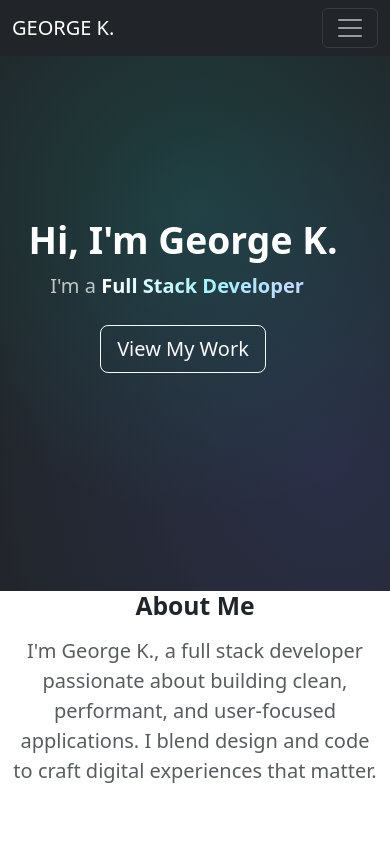
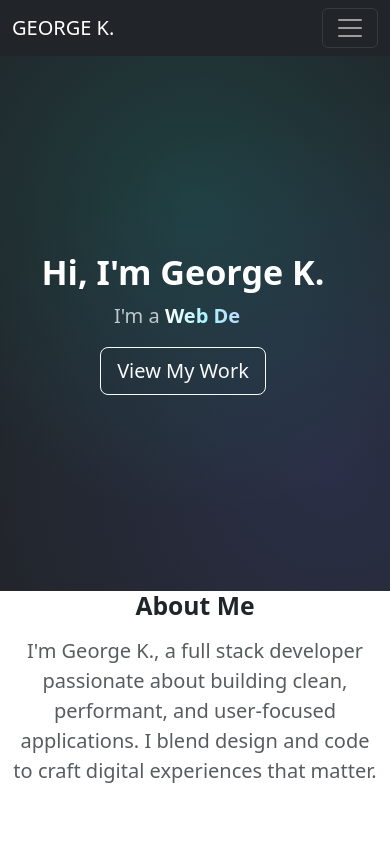
Before and after one commit to gkurkjian/Geos_Portfolio, a Next.js app: page / in a window 390 px wide. Shown: the top 844 px of the page. Built offline with nearby package versions, Linux system fonts and the light colour scheme.

Commit message:
fifteenth commit: made responsive Home.js with type animation, improved animation in About.js

```diff
--- a/components/About.js
+++ b/components/About.js
@@ -1,50 +1,82 @@
+'use client';
+
 import { Container, Row, Col, Card } from 'react-bootstrap';
+import { useInView } from 'react-intersection-observer';
+import { motion } from 'framer-motion';
 
 export default function About() {
+  const { ref, inView } = useInView({
+    triggerOnce: false,
+    threshold: 0.2,
+  });
+
+  const fadeUp = {
+    hidden: { opacity: 0, y: 30 },
+    visible: { opacity: 1, y: 0 },
+  };
+
   return (
-    <section className="bg-white py-6 py-lg-7" id="about">
+    <section className="bg-white py-6 py-lg-7" id="about" ref={ref}>
       <Container>
         {/* Header */}
         <Row className="justify-content-center text-center mb-5">
           <Col md={8}>
-            <h2 className="fw-bold mb-3">About Me</h2>
-            <p className="lead text-muted">
+            <motion.h2
+              className="fw-bold mb-3"
+              variants={fadeUp}
+              initial="hidden"
+              animate={inView ? 'visible' : 'hidden'}
+              transition={{ duration: 0.5 }}
+            >
+              About Me
+            </motion.h2>
+            <motion.p
+              className="lead text-muted"
+              variants={fadeUp}
+              initial="hidden"
+              animate={inView ? 'visible' : 'hidden'}
+              transition={{ duration: 0.6, delay: 0.1 }}
+            >
               I&apos;m George K., a full stack developer passionate about building clean, performant, and user-focused applications. I blend design and code to craft digital experiences that matter.
-            </p>
+            </motion.p>
           </Col>
         </Row>
 
         {/* Mission / Vision / Values */}
         <Row className="g-4 justify-content-center text-center">
-          <Col md={6} lg={4}>
-            <Card className="border-0 shadow-sm h-100 p-4 rounded-4">
-              <div className="fs-1 mb-2">🎯</div>
-              <h5 className="fw-bold mb-2">Mission</h5>
-              <p className="text-muted small mb-0">
-                Creating impactful digital solutions with precision and creativity.
-              </p>
-            </Card>
-          </Col>
-
-          <Col md={6} lg={4}>
-            <Card className="border-0 shadow-sm h-100 p-4 rounded-4">
-              <div className="fs-1 mb-2">🚀</div>
-              <h5 className="fw-bold mb-2">Vision</h5>
-              <p className="text-muted small mb-0">
-                To lead with innovation, design with intent, and develop with purpose.
-              </p>
-            </Card>
-          </Col>
-
-          <Col md={6} lg={4}>
-            <Card className="border-0 shadow-sm h-100 p-4 rounded-4">
-              <div className="fs-1 mb-2">💡</div>
-              <h5 className="fw-bold mb-2">Values</h5>
-              <p className="text-muted small mb-0">
-                Clarity, curiosity, collaboration — and clean code always.
-              </p>
-            </Card>
-          </Col>
+          {[
+            {
+              icon: '🎯',
+              title: 'Mission',
+              text: 'Creating impactful digital solutions with precision and creativity.',
+            },
+            {
+              icon: '🚀',
+              title: 'Vision',
+              text: 'To lead with innovation, design with intent, and develop with purpose.',
+            },
+            {
+              icon: '💡',
+              title: 'Values',
+              text: 'Clarity, curiosity, collaboration — and clean code always.',
+            },
+          ].map((item, index) => (
+            <Col md={6} lg={4} key={index}>
+              <motion.div
+                className="h-100"
+                variants={fadeUp}
+                initial="hidden"
+                animate={inView ? 'visible' : 'hidden'}
+                transition={{ duration: 0.5, delay: 0.2 + index * 0.1 }}
+              >
+                <Card className="border-0 shadow-sm h-100 p-4 rounded-4">
+                  <div className="fs-1 mb-2">{item.icon}</div>
+                  <h5 className="fw-bold mb-2">{item.title}</h5>
+                  <p className="text-muted small mb-0">{item.text}</p>
+                </Card>
+              </motion.div>
+            </Col>
+          ))}
         </Row>
       </Container>
 
--- a/components/Home.js
+++ b/components/Home.js
@@ -2,14 +2,16 @@
 
 import { useEffect, useRef, useState } from 'react';
 import { Container, Row, Col, Button } from 'react-bootstrap';
+import { motion } from 'framer-motion';
 
 export default function Home() {
-  const roles = ['Full Stack Developer', 'Problem Solver', 'Open-Source Enthusiast'];
+  const roles = ['Full Stack Developer', 'Problem Solver', 'Web Developer'];
   const [roleIndex, setRoleIndex] = useState(0);
   const [subIndex, setSubIndex] = useState(0);
   const [deleting, setDeleting] = useState(false);
   const [blink, setBlink] = useState(true);
 
+  // ===== Typewriter Logic =====
   useEffect(() => {
     const blinkTimer = setInterval(() => setBlink((b) => !b), 500);
     return () => clearInterval(blinkTimer);
@@ -17,13 +19,14 @@ export default function Home() {
 
   useEffect(() => {
     const current = roles[roleIndex];
-    const pauseFull = 900;
+    const pauseFull = 1000;
     const pauseEmpty = 400;
 
     if (!deleting && subIndex === current.length) {
       const t = setTimeout(() => setDeleting(true), pauseFull);
       return () => clearTimeout(t);
     }
+
     if (deleting && subIndex === 0) {
       const t = setTimeout(() => {
         setDeleting(false);
@@ -32,13 +35,15 @@ export default function Home() {
       return () => clearTimeout(t);
     }
 
-    const speed = deleting ? 35 : 70;
-    const timer = setTimeout(() => setSubIndex((s) => s + (deleting ? -1 : 1)), speed);
+    const speed = deleting ? 35 : 60;
+    const timer = setTimeout(() => {
+      setSubIndex((s) => s + (deleting ? -1 : 1));
+    }, speed);
     return () => clearTimeout(timer);
-  }, [subIndex, deleting, roleIndex, roles]);
+  }, [subIndex, deleting, roleIndex]);
 
+  // ===== Mouse Background Movement =====
   const heroRef = useRef(null);
-
   useEffect(() => {
     const el = heroRef.current;
     if (!el) return;
@@ -50,6 +55,7 @@ export default function Home() {
       el.style.setProperty('--mx', `${x}%`);
       el.style.setProperty('--my', `${y}%`);
     };
+
     const onLeave = () => {
       el.style.setProperty('--mx', '50%');
       el.style.setProperty('--my', '35%');
@@ -63,24 +69,51 @@ export default function Home() {
     };
   }, []);
 
+  // ===== Animation Variants =====
+  const fadeUp = {
+    hidden: { opacity: 0, y: 30 },
+    visible: { opacity: 1, y: 0 },
+  };
+
   return (
-    <div ref={heroRef} className="hero position-relative bg-dark text-white py-5 d-flex align-items-center">
-      <Container>
-        <Row className="justify-content-center text-center w-100">
+    <div ref={heroRef} className="hero position-relative bg-dark text-white d-flex align-items-center">
+      <Container className="text-center">
+        <Row className="justify-content-center w-100">
           <Col md={10} lg={8}>
-            <h1 className="display-3 fw-bold fade-up-1">Hi, I&apos;m George K.</h1>
+            <motion.h1
+              className="display-4 fw-bold mb-2"
+              variants={fadeUp}
+              initial="hidden"
+              animate="visible"
+              transition={{ duration: 0.7 }}
+            >
+              Hi, I&apos;m George K.
+            </motion.h1>
 
-            <p className="lead mb-4 fade-up-2">
+            <motion.p
+              className="lead mb-3"
+              variants={fadeUp}
+              initial="hidden"
+              animate="visible"
+              transition={{ duration: 0.7, delay: 0.2 }}
+            >
               <span className="muted">I&apos;m a </span>
               <span className="typed">
                 {roles[roleIndex].slice(0, subIndex)}
                 <span className={`caret ${blink ? 'show' : ''}`} />
               </span>
-            </p>
+            </motion.p>
 
-            <Button variant="outline-light" size="lg" href="#projects" className="fade-up-3">
-              View My Work
-            </Button>
+            <motion.div
+              variants={fadeUp}
+              initial="hidden"
+              animate="visible"
+              transition={{ duration: 0.7, delay: 0.4 }}
+            >
+              <Button variant="outline-light" size="lg" href="#projects">
+                View My Work
+              </Button>
+            </motion.div>
           </Col>
         </Row>
       </Container>
@@ -96,6 +129,7 @@ export default function Home() {
 
         .hero {
           min-height: 70vh;
+          padding-top: var(--nav-h);
           --mx: 50%;
           --my: 35%;
           background:
@@ -105,30 +139,6 @@ export default function Home() {
           transition: background-position 0.2s ease-out;
           isolation: isolate;
           overflow: hidden;
-        }
-
-        .fade-up-1,
-        .fade-up-2,
-        .fade-up-3 {
-          opacity: 0;
-          transform: translateY(12px);
-          animation: fadeUp 0.7s ease forwards;
-        }
-        .fade-up-1 {
-          animation-delay: 0.05s;
-        }
-        .fade-up-2 {
-          animation-delay: 0.2s;
-        }
-        .fade-up-3 {
-          animation-delay: 0.35s;
-        }
-
-        @keyframes fadeUp {
-          to {
-            opacity: 1;
-            transform: translateY(0);
-          }
         }
 
         .muted {
```
